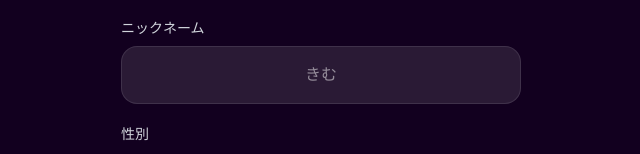
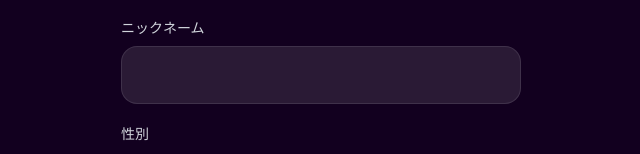
Before and after one commit to motimoti0427/matching_game, a Next.js app: page /join in a window 1280 px wide. Shown: the part 353-507 px from the top of the page, without its empty margins (319-959 px from the left). Built offline with nearby package versions, Linux system fonts and the light colour scheme.

Commit message:
不要文言削除

```diff
--- a/app/join/page.tsx
+++ b/app/join/page.tsx
@@ -56,7 +56,7 @@ export default function JoinPage() {
             <input
               value={name}
               onChange={(e) => setName(e.target.value)}
-              placeholder="きむ"
+              placeholder=""
               className="w-full rounded-2xl bg-white/10 border border-white/10 py-4 px-4 text-center outline-none"
             />
           </div>
```
